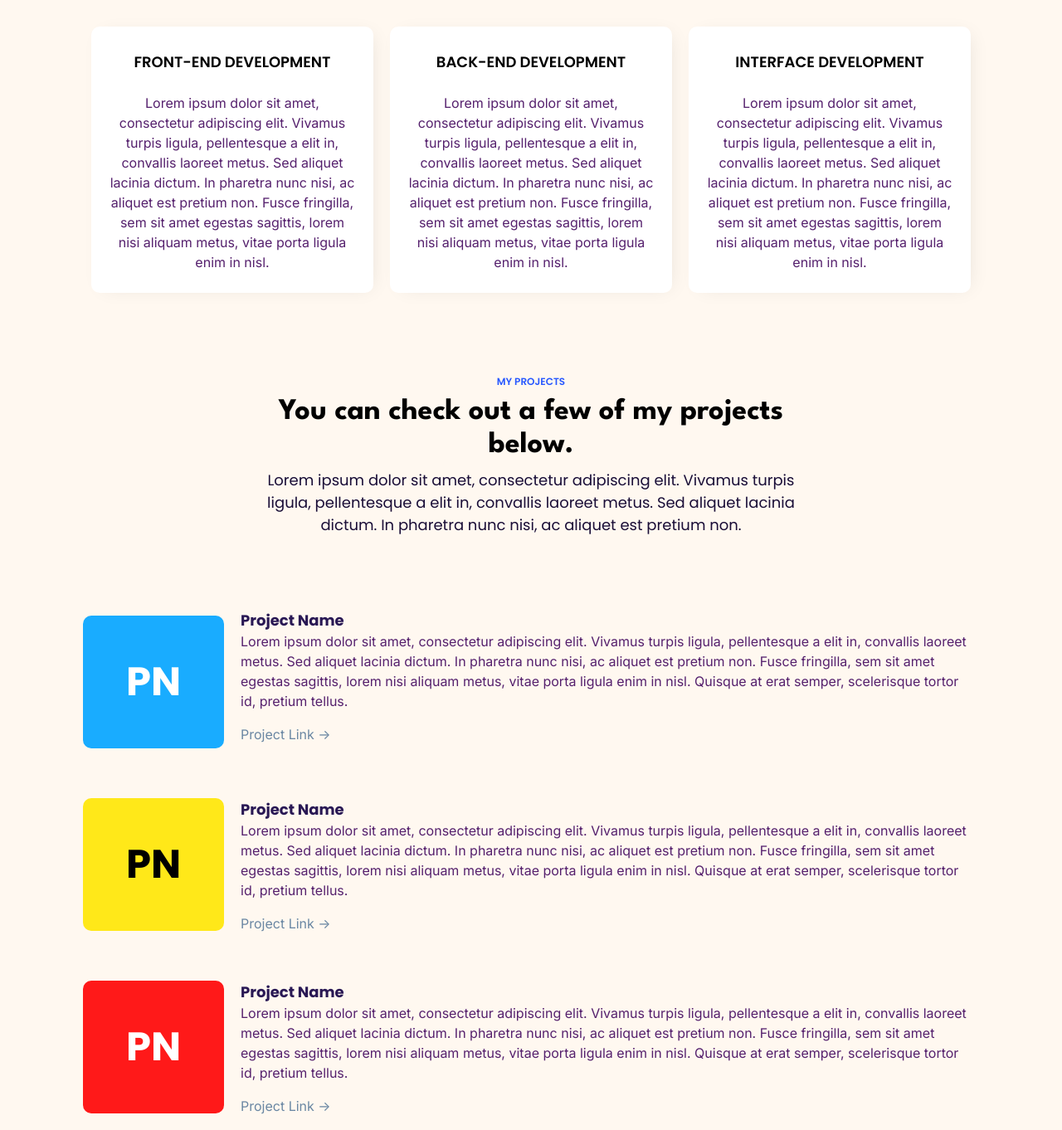
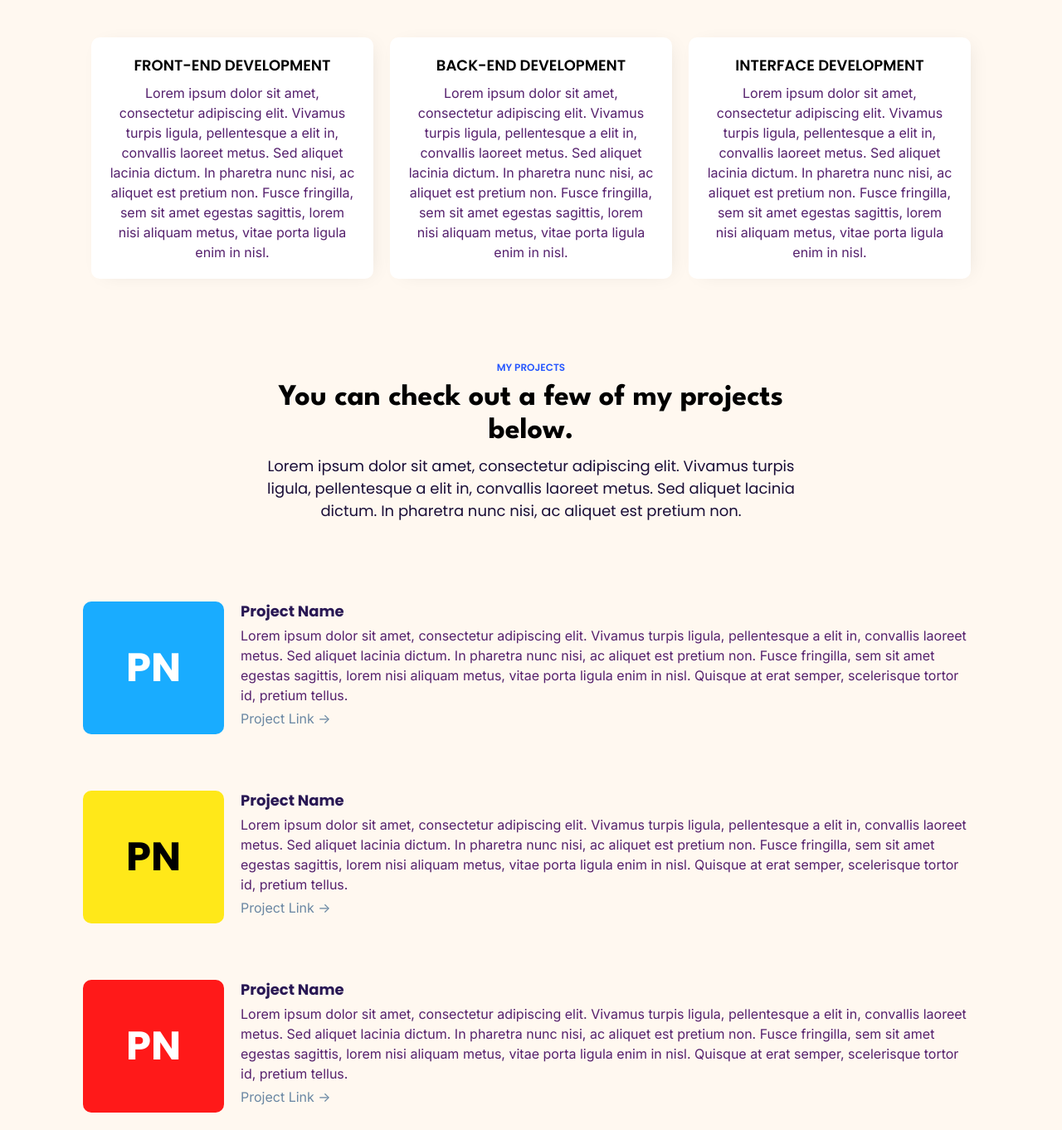
Before and after one commit to shivich/latest-figma-to-web-a1, a plain HTML site: page src/index.html in a window 1280 px wide. Shown: the part 832-2194 px from the top of the page at 83% size. Drawn offline with Linux system fonts and the light colour scheme.

Commit message:
minor changes done

```diff
--- a/src/index.html
+++ b/src/index.html
@@ -36,7 +36,8 @@
                     Hi, I’m Ferdi Sahin
                 </div>
                 <div style="padding-top: 0px; margin-right: 20px;">
-                    <h1>Freelance Front-end Developer and Wordpress Developer</h1>
+                    <h1>Freelance Front-end Developer <span style="font-weight: 400;">and</span> Wordpress Developer
+                    </h1>
                 </div>
                 <div class="bigtext">
                     Lorem ipsum dolor sit amet, consectetur adipiscing elit. Vivamus turpis ligula, pellentesque a
@@ -120,7 +121,9 @@
                     enim in
                     nisl. Quisque at erat semper, scelerisque tortor id, pretium tellus.
 
-                    <p><a class="projectlink" href>Project Link -></a></p>
+                    <div class="projectlink">
+                        <a class="UL" href>Project Link -></a>
+                    </div>
                 </div>
             </div>
         </div>
@@ -143,7 +146,9 @@
                     enim in
                     nisl. Quisque at erat semper, scelerisque tortor id, pretium tellus.
 
-                    <p><a class="projectlink" href>Project Link -></a></p>
+                    <div class="projectlink">
+                        <a class="UL" href>Project Link -></a>
+                    </div>
                 </div>
             </div>
         </div>
@@ -166,7 +171,9 @@
                     enim in
                     nisl. Quisque at erat semper, scelerisque tortor id, pretium tellus.
 
-                    <p><a class="projectlink" href>Project Link -></a></p>
+                    <div class="projectlink">
+                        <a class="UL" href>Project Link -></a>
+                    </div>
                 </div>
             </div>
         </div>
--- a/src/styles.css
+++ b/src/styles.css
@@ -24,8 +24,14 @@ h1 {
 }
 
 .projectlink{
+    margin-top: 4px;
+}
+
+.UL{
     color:#6A87A3;
     text-decoration: none;
+    margin-top: 0px;
+    padding-top: 0px;
 }
 
 .PPN-text {
@@ -42,6 +48,9 @@ h1 {
     left: 370px;
     top: 1608px;
     border-radius: nullpx;
+    margin-top: 4px;
+    margin-bottom: 0px;
+    padding-bottom: 0px;
 }
 
 .project-PN {
@@ -56,6 +65,8 @@ h1 {
     left: 370px;
     top: 1573px;
     border-radius: nullpx;
+    margin-top: 6px;
+    margin-bottom: 0px;
 }
 
 #PN {
@@ -99,7 +110,9 @@ h1 {
     text-align: center;
     padding: 44px 20px 44px 20px;
     margin-right: 20px;
+    margin-top: 8px;
 }
+
 
 #red-PN {
     background: #FF1919;
@@ -115,6 +128,8 @@ h1 {
     text-align: center;
     padding: 44px 20px 44px 20px;
     margin-right: 20px;
+    margin-top: 8px;
+}
 }
 
 .but {
@@ -158,12 +173,12 @@ h1 {
     font-weight: 400;
     line-height: 14px;
     text-align: left;
-
+    color:#000000;
 }
 
 #hero-section {
     display: flex;
-    margin: 0 auto 70 auto;
+    margin: 0 0 70 auto;
     max-width: 1220px;
 }
 
@@ -173,7 +188,7 @@ h1 {
     max-width: 610px;
     padding-right: 20px;
     padding-top: 33px;
-    margin-left: 30px;
+    margin-left: 0px;
 
 }
 
@@ -275,11 +290,11 @@ h2 {
     letter-spacing: 0em;
     text-align: center;
     color: #55206D;
-    height: 216px;
+    /*height: 216px;*/
     width: 300px;
     left: 210px;
     top: 994px;
-    padding: 5 20 100 20;
+    padding: 0 20 20 20;
     background: #FFFFFF;
     margin-right: 10px;
     border-radius: 10px;
@@ -294,11 +309,11 @@ h2 {
     letter-spacing: 0em;
     text-align: center;
     color: #55206D;
-    height: 216px;
+
     width: 300px;
     left: 210px;
     top: 994px;
-    padding: 5 20 100 20;
+    padding: 0 20 20 20;
     background: #FFFFFF;
     margin-right: 10px;
     margin-left: 10px;
@@ -315,11 +330,10 @@ h2 {
     letter-spacing: 0em;
     text-align: center;
     color: #55206D;
-    height: 216px;
     width: 300px;
     left: 210px;
     top: 994px;
-    padding: 5 20 100 20;
+    padding: 0 20 20 20;
     background: #FFFFFF;
     margin-left: 10px;
     border-radius: 10px;
@@ -337,6 +351,9 @@ h4 {
     width: 300px;
     left: 210px;
     top: 959px;
+    margin-bottom: 8px;
+    margin-top: 20px;
+    padding-top: 0px;
 
 }
 
```
